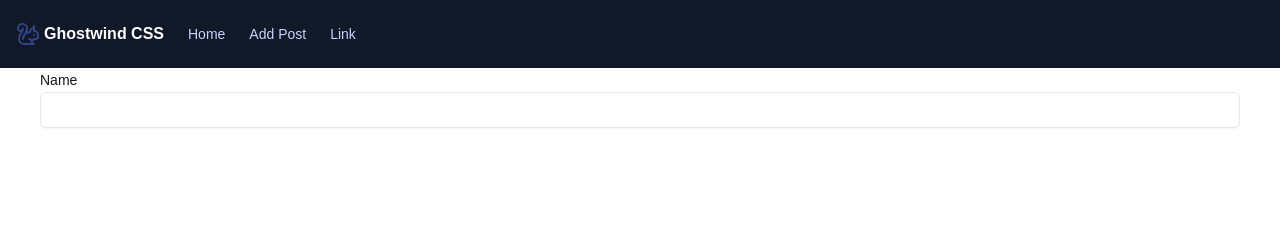
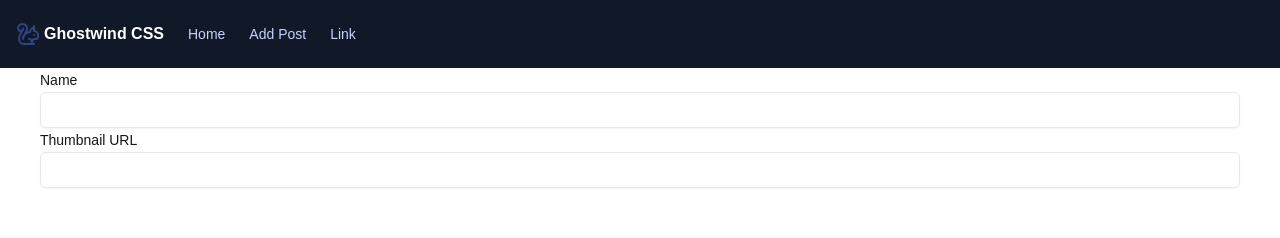
Before and after one commit to NakovD/next-js-blog, a Next.js app: page /add-post in a window 1280 px wide. Shown: the top 238 px of the page. Built offline with nearby package versions, Linux system fonts and the light colour scheme.

Commit message:
feat: add thumbnail URL form field to AddPostPage form;

```diff
--- a/app/add-post/page.tsx
+++ b/app/add-post/page.tsx
@@ -6,7 +6,7 @@ import { useAppForm } from "@/app/hooks/useAppForm";
 import { Label } from "@/app/components/ui/form/Label";
 
 const AddPostPage = () => {
-  const { control } = useAppForm<{ name: string }>();
+  const { control } = useAppForm<{ name: string; thumbnailUrl: string }>();
 
   return (
     <form>
@@ -20,6 +20,16 @@ const AddPostPage = () => {
           </Label>
         )}
       />
+      <Controller
+        control={control}
+        name="thumbnailUrl"
+        render={({ field: { name, ...rest } }) => (
+          <Label htmlFor={name}>
+            Thumbnail URL
+            <Input id={name} {...rest} />
+          </Label>
+        )}
+      />
     </form>
   );
 };
```
